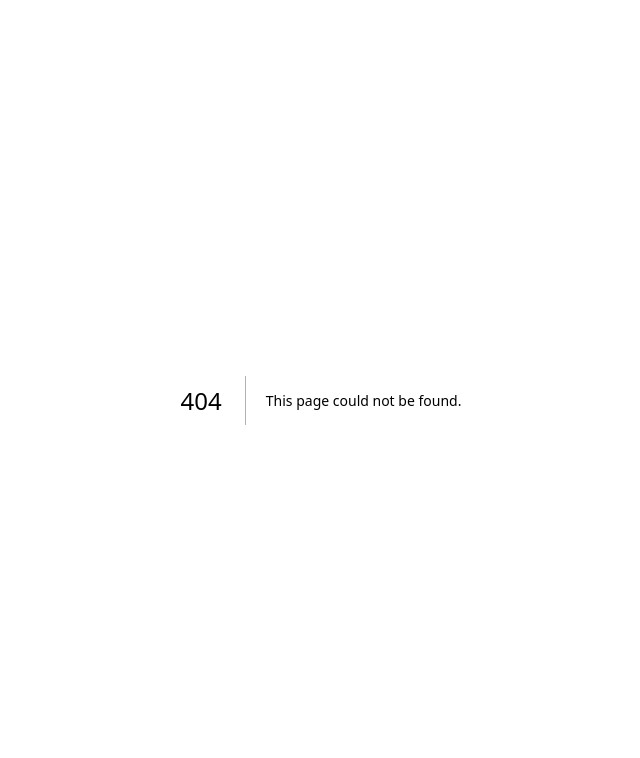
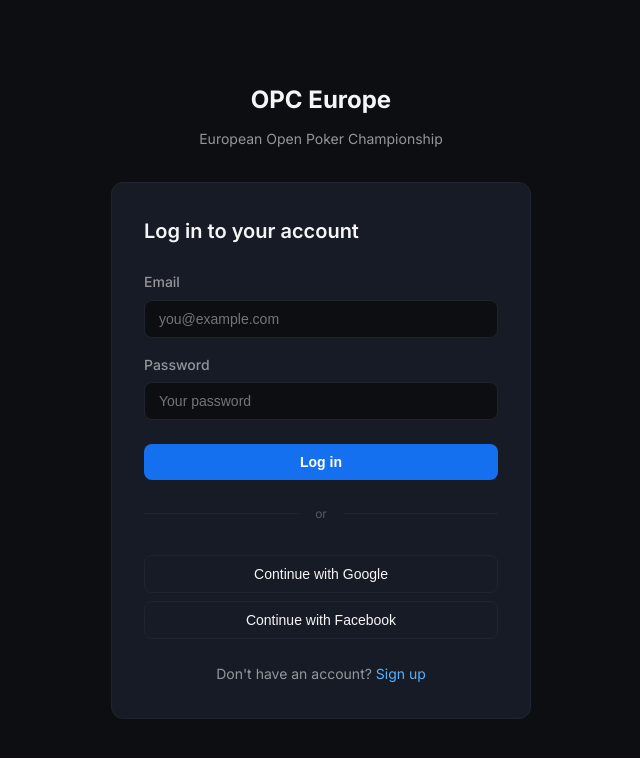
Before and after one commit to rnny66/OPC, a Next.js app in the folder platform/: page /login in a window 1280 px wide. Before the commit this address had no page. Shown: the top 758 px of the page, without its empty margins (319-959 px from the left). Built offline with nearby package versions, Linux system fonts and the light colour scheme.

Commit message:
feat: add login page with email/password and social auth
Co-Authored-By: Claude Opus 4.6 <noreply@anthropic.com>

```diff
--- /dev/null
+++ b/platform/app/(auth)/login/page.tsx
@@ -0,0 +1,7 @@
+import { LoginForm } from '@/components/auth/login-form'
+
+export const metadata = { title: 'Log In — OPC Europe' }
+
+export default function LoginPage() {
+  return <LoginForm />
+}
--- /dev/null
+++ b/platform/components/auth/login-form.tsx
@@ -0,0 +1,177 @@
+'use client'
+
+import { useState } from 'react'
+import { createBrowserClient } from '@/lib/supabase/client'
+import Link from 'next/link'
+import { useRouter, useSearchParams } from 'next/navigation'
+
+const formStyles = {
+  card: {
+    backgroundColor: 'var(--color-bg-secondary)',
+    borderRadius: 'var(--radius-lg)',
+    padding: '2rem',
+    border: '1px solid var(--color-border)',
+  } as React.CSSProperties,
+  field: {
+    marginBottom: '1rem',
+  } as React.CSSProperties,
+  label: {
+    display: 'block',
+    fontSize: '0.875rem',
+    fontWeight: 500,
+    color: 'var(--color-text-secondary)',
+    marginBottom: '0.375rem',
+  } as React.CSSProperties,
+  input: {
+    width: '100%',
+    padding: '0.625rem 0.875rem',
+    borderRadius: 'var(--radius-md)',
+    border: '1px solid var(--color-border)',
+    backgroundColor: 'var(--color-bg-primary)',
+    color: 'var(--color-text-primary)',
+    fontSize: '0.875rem',
+    outline: 'none',
+  } as React.CSSProperties,
+  button: {
+    width: '100%',
+    padding: '0.625rem',
+    borderRadius: 'var(--radius-md)',
+    border: 'none',
+    backgroundColor: 'var(--color-brand)',
+    color: '#fff',
+    fontSize: '0.875rem',
+    fontWeight: 600,
+    cursor: 'pointer',
+    marginTop: '0.5rem',
+  } as React.CSSProperties,
+  socialButton: {
+    width: '100%',
+    padding: '0.625rem',
+    borderRadius: 'var(--radius-md)',
+    border: '1px solid var(--color-border)',
+    backgroundColor: 'transparent',
+    color: 'var(--color-text-primary)',
+    fontSize: '0.875rem',
+    fontWeight: 500,
+    cursor: 'pointer',
+    marginTop: '0.5rem',
+  } as React.CSSProperties,
+  divider: {
+    display: 'flex',
+    alignItems: 'center',
+    gap: '1rem',
+    margin: '1.5rem 0',
+    color: 'var(--color-text-tertiary)',
+    fontSize: '0.75rem',
+  } as React.CSSProperties,
+  line: {
+    flex: 1,
+    height: '1px',
+    backgroundColor: 'var(--color-border)',
+  } as React.CSSProperties,
+  error: {
+    color: '#f04438',
+    fontSize: '0.875rem',
+    marginBottom: '1rem',
+  } as React.CSSProperties,
+  footer: {
+    textAlign: 'center' as const,
+    marginTop: '1.5rem',
+    fontSize: '0.875rem',
+    color: 'var(--color-text-secondary)',
+  } as React.CSSProperties,
+}
+
+export function LoginForm() {
+  const [email, setEmail] = useState('')
+  const [password, setPassword] = useState('')
+  const [error, setError] = useState<string | null>(null)
+  const [loading, setLoading] = useState(false)
+  const router = useRouter()
+  const searchParams = useSearchParams()
+  const redirect = searchParams.get('redirect') || '/dashboard'
+
+  async function handleLogin(e: React.FormEvent) {
+    e.preventDefault()
+    setLoading(true)
+    setError(null)
+
+    const supabase = createBrowserClient()
+    const { error } = await supabase.auth.signInWithPassword({ email, password })
+
+    if (error) {
+      setError(error.message)
+      setLoading(false)
+      return
+    }
+
+    router.push(redirect)
+    router.refresh()
+  }
+
+  async function handleOAuth(provider: 'google' | 'facebook') {
+    const supabase = createBrowserClient()
+    await supabase.auth.signInWithOAuth({
+      provider,
+      options: { redirectTo: `${window.location.origin}/auth/callback?redirect=${redirect}` },
+    })
+  }
+
+  return (
+    <div style={formStyles.card}>
+      <h2 style={{ fontSize: '1.25rem', fontWeight: 600, marginBottom: '1.5rem' }}>
+        Log in to your account
+      </h2>
+
+      {error && <p style={formStyles.error}>{error}</p>}
+
+      <form onSubmit={handleLogin}>
+        <div style={formStyles.field}>
+          <label htmlFor="email" style={formStyles.label}>Email</label>
+          <input
+            id="email"
+            type="email"
+            value={email}
+            onChange={e => setEmail(e.target.value)}
+            placeholder="you@example.com"
+            required
+            style={formStyles.input}
+          />
+        </div>
+        <div style={formStyles.field}>
+          <label htmlFor="password" style={formStyles.label}>Password</label>
+          <input
+            id="password"
+            type="password"
+            value={password}
+            onChange={e => setPassword(e.target.value)}
+            placeholder="Your password"
+            required
+            style={formStyles.input}
+          />
+        </div>
+        <button type="submit" disabled={loading} style={formStyles.button}>
+          {loading ? 'Logging in...' : 'Log in'}
+        </button>
+      </form>
+
+      <div style={formStyles.divider}>
+        <div style={formStyles.line} />
+        <span>or</span>
+        <div style={formStyles.line} />
+      </div>
+
+      <button onClick={() => handleOAuth('google')} style={formStyles.socialButton}>
+        Continue with Google
+      </button>
+      <button onClick={() => handleOAuth('facebook')} style={formStyles.socialButton}>
+        Continue with Facebook
+      </button>
+
+      <p style={formStyles.footer}>
+        Don&apos;t have an account?{' '}
+        <Link href="/signup">Sign up</Link>
+      </p>
+    </div>
+  )
+}
```
Also changed, not shown: 1 other file (tests, documents, lock files or other folders).
